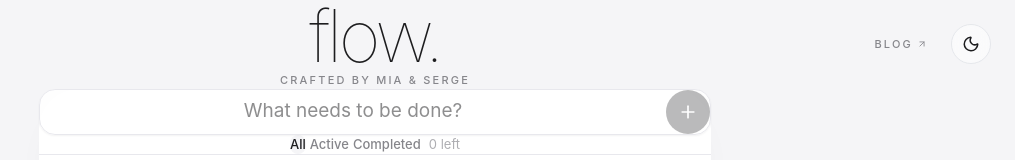
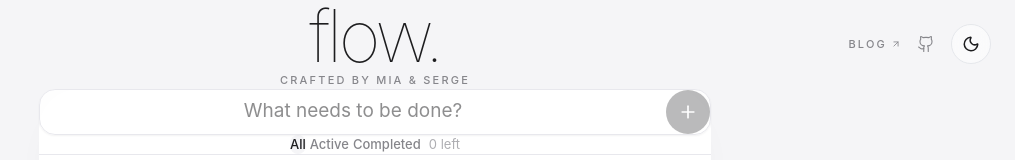
Before and after one commit to xzliu-opt/todo-vibe-demo, a Next.js app: page / in a window 1280 px wide. Shown: the top 160 px of the page, without its empty margins (265-1280 px from the left). Built offline with nearby package versions, Linux system fonts and the light colour scheme.

Commit message:
feat: add GitHub repo icon link to header to encourage stars

```diff
--- a/src/app/page.tsx
+++ b/src/app/page.tsx
@@ -1,7 +1,7 @@
 "use client";
 
 import { useState } from "react";
-import { ArrowUpRight } from "lucide-react";
+import { ArrowUpRight, Github } from "lucide-react";
 import { useTodos } from "@/hooks/useTodos";
 import { useDarkMode } from "@/hooks/useDarkMode";
 import { ThemeToggle } from "@/components/ui/ThemeToggle";
@@ -35,24 +35,38 @@ export default function Home() {
 
   return (
     <div className="flex min-h-dvh flex-col" style={{ transition: "background-color 500ms, color 500ms" }}>
+      {/* Top-right controls */}
+      <div className="fixed top-6 right-6 z-50 flex items-center gap-4">
         {/* Blog Nav Link */}
         <a
           href="https://blog.liuxiaozhi.org/"
           target="_blank"
           rel="noopener noreferrer"
-        className="fixed top-6 z-50 flex items-center gap-1 text-[11px] font-medium uppercase tracking-[0.2em] transition-colors duration-300"
-        style={{
-          right: "calc(1.5rem + 2.5rem + 1.5rem)",
-          color: "var(--color-text-secondary)",
-          lineHeight: "2.5rem",
-        }}
+          className="flex items-center gap-1 text-[11px] font-medium uppercase tracking-[0.2em] transition-colors duration-300"
+          style={{ color: "var(--color-text-secondary)" }}
           onMouseEnter={(e) => (e.currentTarget.style.color = "var(--color-text)")}
           onMouseLeave={(e) => (e.currentTarget.style.color = "var(--color-text-secondary)")}
         >
           Blog
           <ArrowUpRight size={10} />
         </a>
+
+        {/* GitHub Link */}
+        <a
+          href="https://github.com/xzliu-opt/todo-vibe-demo"
+          target="_blank"
+          rel="noopener noreferrer"
+          title="Star on GitHub"
+          className="flex items-center transition-colors duration-200"
+          style={{ color: "var(--color-text-secondary)" }}
+          onMouseEnter={(e) => (e.currentTarget.style.color = "var(--color-text)")}
+          onMouseLeave={(e) => (e.currentTarget.style.color = "var(--color-text-secondary)")}
+        >
+          <Github size={18} strokeWidth={1.5} />
+        </a>
+
         <ThemeToggle isDark={isDark} toggle={toggleDark} />
+      </div>
       <main className="flex flex-1 flex-col items-center px-4 pt-16 pb-8 sm:px-6 sm:pt-24">
         {/* Header */}
         <header className="mb-12 text-center">
--- a/src/components/ui/ThemeToggle.tsx
+++ b/src/components/ui/ThemeToggle.tsx
@@ -13,7 +13,7 @@ export function ThemeToggle({ isDark, toggle }: ThemeToggleProps) {
         <button
             onClick={toggle}
             aria-label={isDark ? "Switch to light mode" : "Switch to dark mode"}
-            className="fixed top-6 right-6 z-50 flex h-10 w-10 items-center justify-center rounded-full backdrop-blur-md transition-colors duration-300 cursor-pointer"
+            className="flex h-10 w-10 items-center justify-center rounded-full backdrop-blur-md transition-colors duration-300 cursor-pointer"
             style={{
                 backgroundColor: "var(--color-toggle-bg)",
                 border: "1px solid var(--color-toggle-border)",
```
Lines whose indentation alone changed are shown as unchanged.
